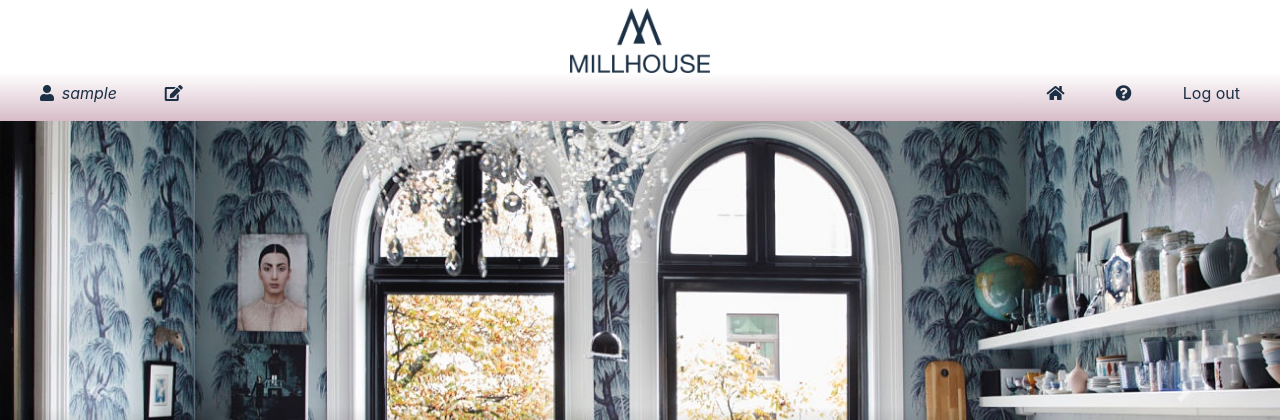
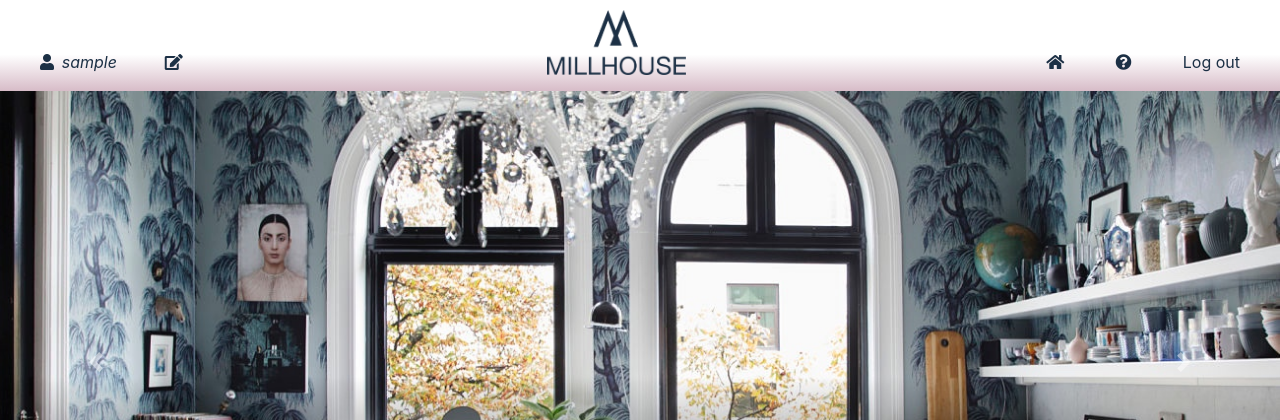
Before and after one commit to upbeatPigeons/Millhouse, a PHP site: page /views/home_page.php in a window 1280 px wide. Shown: the top 420 px of the page. Run offline with PHP 8.4, Linux system fonts and the light colour scheme; the visitor is signed in with stand-in values (Sample User, id 1); data that the repository does not hold is empty; style sheets or scripts are compiled from the project's sources; some libraries are stand-ins or nearby versions.

Commit message:
Centers logo into navbar to reduce space

```diff
--- a/includes/nav-bar.php
+++ b/includes/nav-bar.php
@@ -1,24 +1,4 @@
 <div class="entire_navbar">
-
-  <nav class="navbar-logo">
-    <div class="row justify-content-center">
-
-    <?php if (isset($_SESSION["username"])) { ?>
-      <a class="navbar-brand" href="../views/home_page.php">
-    <?php } else { ?>
-      <a class="navbar-brand" href="../views/login_page.php">
-    <?php } ?>
-
-        <img class="img-fluid d-none d-lg-block" src="../images/logo_dark.png" alt="Logo">
-
-        <div class="collapsed_logo img-fluid d-block d-lg-none">
-          <img src="../images/Logo%20Shape.svg" alt="Logo">
-        </div>
-
-      </a>
-
-    </div>
-  </nav>
 
   <?php if(strpos($path, "login_page") === false) { ?>
 
@@ -56,7 +36,21 @@
             </li>
           </ul>
         </div>
+        <div class="navbar_logo">
+        <?php if (isset($_SESSION["username"])) { ?>
+          <a class="navbar-brand" href="../views/home_page.php">
+        <?php } else { ?>
+          <a class="navbar-brand" href="../views/login_page.php">
+        <?php } ?>
 
+            <img class="img-fluid d-none d-lg-block" src="../images/logo_dark.png" alt="Logo">
+
+            <div class="collapsed_logo img-fluid d-block d-lg-none">
+              <img src="../images/Logo%20Shape.svg" alt="Logo">
+            </div>
+
+          </a>
+        </div>
         <div class="navbar_list">
 
           <ul class="navbar-nav navbar-center">
--- a/sass/components/_nav.scss
+++ b/sass/components/_nav.scss
@@ -1,4 +1,6 @@
 .entire_navbar{
+
+  padding: 0.6rem 0;
 
   background-image:
     linear-gradient(
@@ -6,9 +8,8 @@
       $palepink_color
       );
 
-  .navbar-logo{
+  .navbar_logo{
     background-color: transparent;
-    padding-top: 0.5rem;
     .navbar-brand{
       margin-right: 0;
       padding: 0;
@@ -48,13 +49,13 @@
     .nav-link{
       color: $darkblue_color;
       margin: 0 1rem;
+      margin-top: 2rem;
       i{
         margin: 0.2rem 0.2rem 0 0;
       }
     }
 
     .navbar-nav{
-      margin-bottom: 0.5rem;
       width: 100%;
     }
   }
@@ -62,4 +63,5 @@
   .spacing{
     height: 1rem;
   }
+
 }
```
